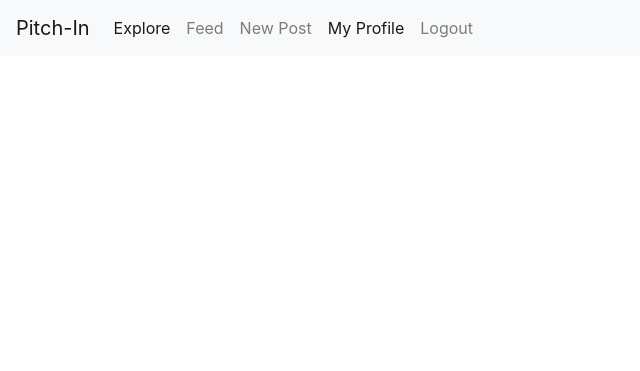
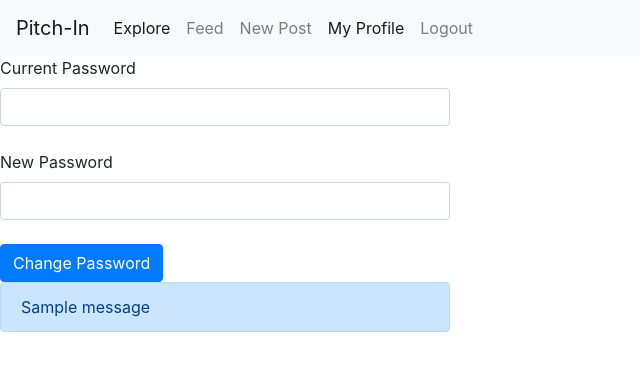
Before and after one commit to maharishi2019/pitch-in-master, a Flask app: page /profile_page in a window 1280 px wide. Shown: the top 371 px of the page, without its empty margins (0-640 px from the left). Run offline with Flask 2, Linux system fonts and the light colour scheme; one stand-in notice (Sample message) is shown; some libraries are stand-ins or nearby versions.

Commit message:
profile page and flash design change

```diff
--- a/app.py
+++ b/app.py
@@ -132,6 +132,21 @@ def logout():
 def profile_page():
     return render_template("profile_page.html")
 
+@app.route("/change_password", methods=["POST", "GET"])
+def change_password():
+    if(request.method == "POST"):
+        current_password = request.form["current-password"]
+        new_password = request.form["new-password"]
+
+        if(User.query.filter_by(username=session["user"]).first().password == current_password):
+            User.query.filter_by(username=session["user"]).first().password = new_password
+            flash("Password change successful!")
+            return redirect(url_for("index"))
+        else:
+            flash("Password change unsuccessful!")
+            return redirect(url_for("index"))
+    else:
+        return redirect(url_for("profile_page"))
 if __name__ == "__main__":
     db.create_all()
     app.run(debug=True)
--- a/templates/login.html
+++ b/templates/login.html
@@ -27,7 +27,9 @@
         {% with messages = get_flashed_messages() %}
             {% if messages %}
                 {% for message in messages %}
-                <p style="color:black;">{{ message }}</p>
+                <div class="alert alert-primary" role="alert">
+                    {{ message }}
+                </div>
                 {% endfor %}
             {% endif %}
         {% endwith %}
--- a/templates/profile_page.html
+++ b/templates/profile_page.html
@@ -20,4 +20,21 @@
             </div>
         </div>
     </nav>
+
+    <form action="{{ url_for('change_password') }}" method="POST" style="width: 450px;">
+        <label for="current-password">Current Password</label><br>
+        <input type="password" class="form-control" name="current-password" required><br>
+        <label for="new-password">New Password</label><br>
+        <input type="password" class="form-control" name="new-password" required><br>
+        <input type="submit" value="Change Password" class="btn btn-primary">
+        {% with messages = get_flashed_messages() %}
+            {% if messages %}
+                {% for message in messages %}
+                <div class="alert alert-primary" role="alert">
+                    {{ message }}
+                </div>
+                {% endfor %}
+            {% endif %}
+        {% endwith %}
+    </form>
 {% endblock %}
```
Also changed, not shown: templates/index.html (+9 -0 lines), templates/registration.html (+7 -5 lines).
